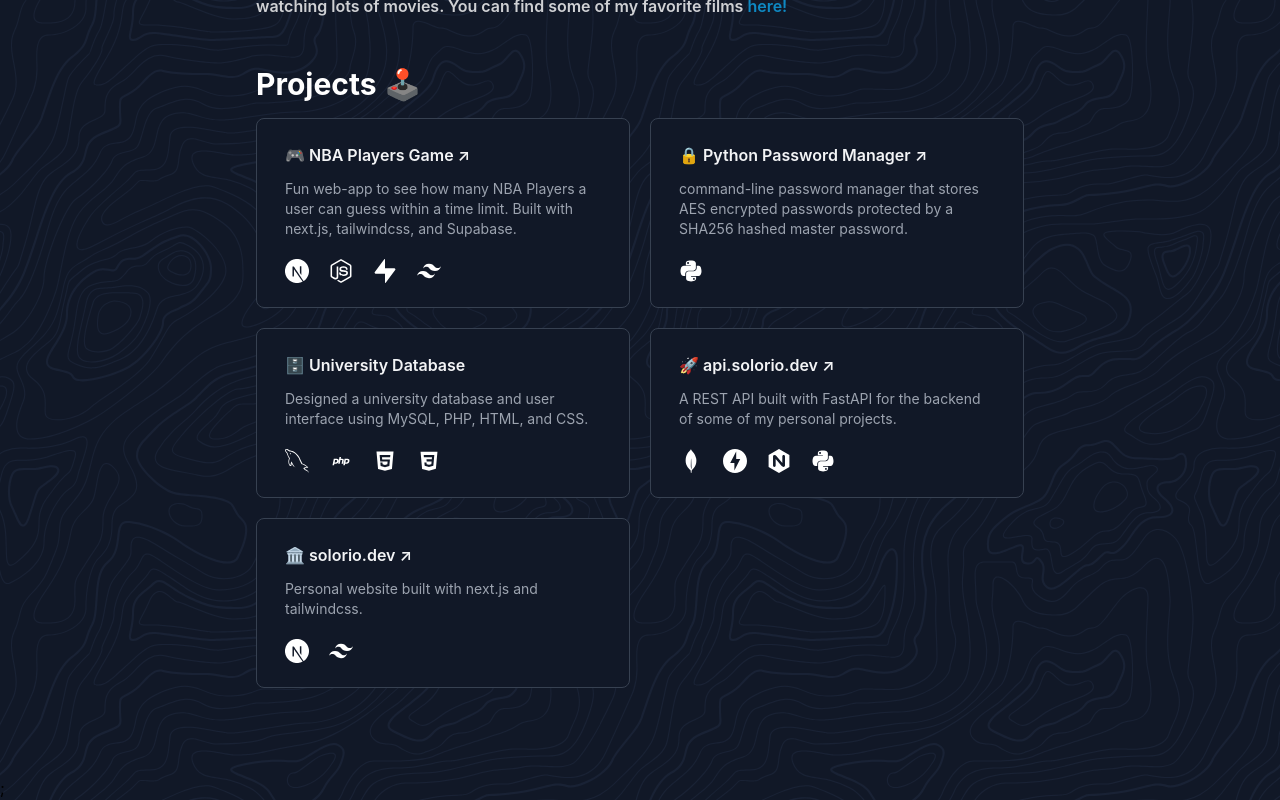
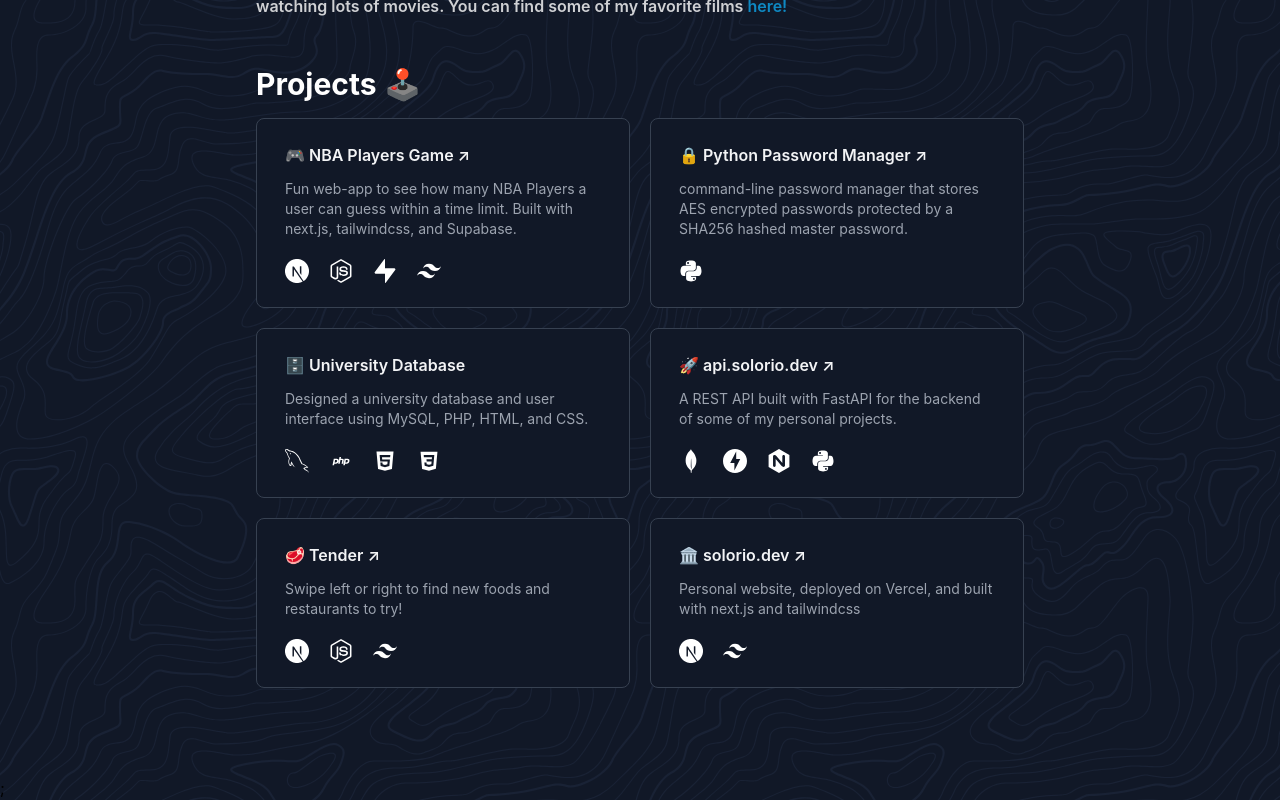
Before and after one commit to clxmente/js-solorio.dev, a Next.js app: page / in a window 1280 px wide. Shown: the part 584-1384 px from the top of the page. Built offline with nearby package versions, Linux system fonts and the light colour scheme.

Commit message:
tender project card

```diff
--- a/pages/index.js
+++ b/pages/index.js
@@ -170,9 +170,21 @@
               ]}
             />
             <Project
+              title={"🥩 Tender \u2197"}
+              description={
+                "Swipe left or right to find new foods and restaurants to try!"
+              }
+              url={"https://tender.vercel.app"}
+              icons={[
+                <SiNextdotjs key={"1"} size={"24"} color={"white"} />,
+                <FaNodeJs key={"2"} size={"24"} color={"white"} />,
+                <SiTailwindcss key={"2"} size={"24"} color={"white"} />,
+              ]}
+            />
+            <Project
               title={"🏛️ solorio.dev \u2197"}
               description={
-                "Personal website built with next.js and tailwindcss."
+                "Personal website, deployed on Vercel, and built with next.js and tailwindcss"
               }
               url={"https://github.com/clxmente/solorio.dev"}
               icons={[
```
